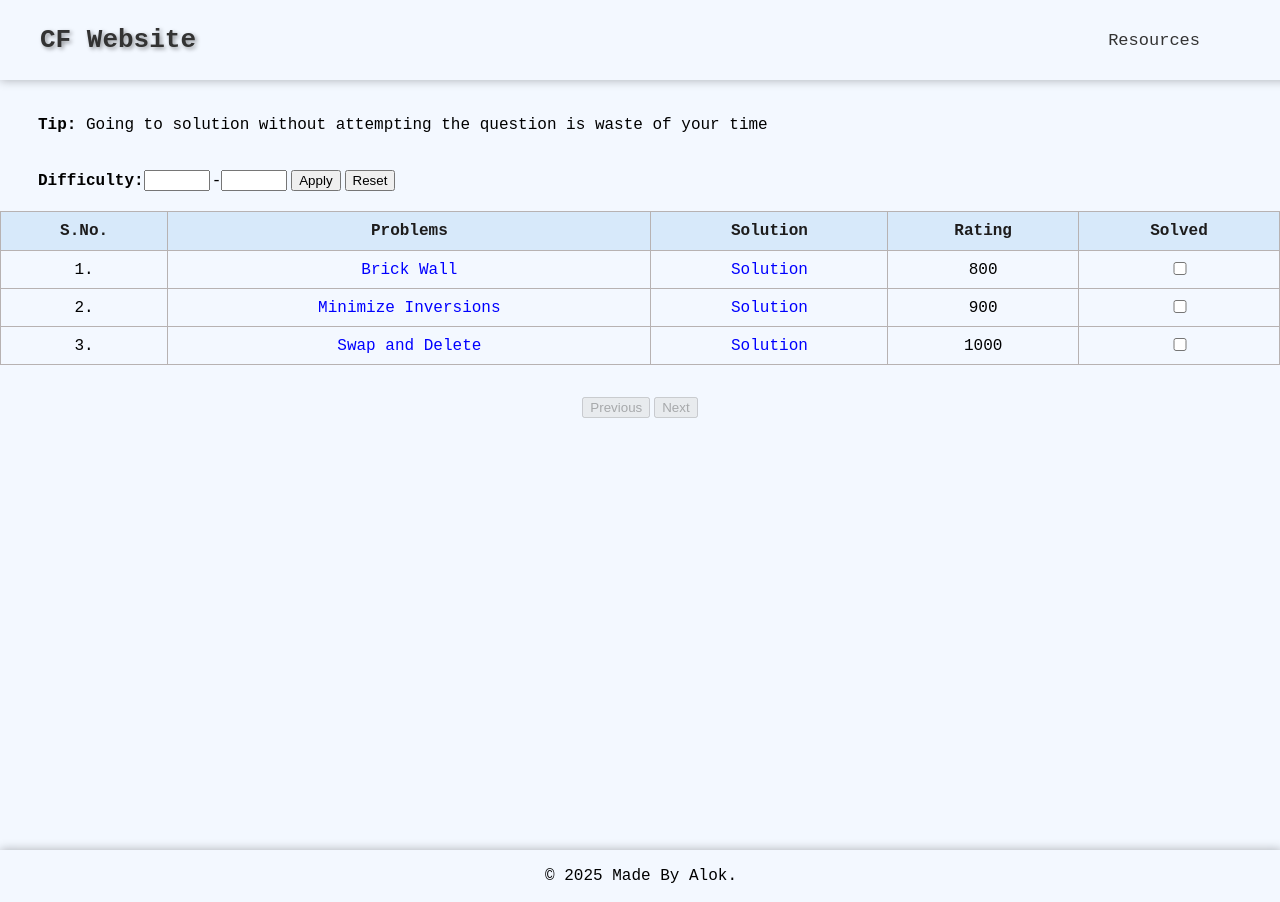
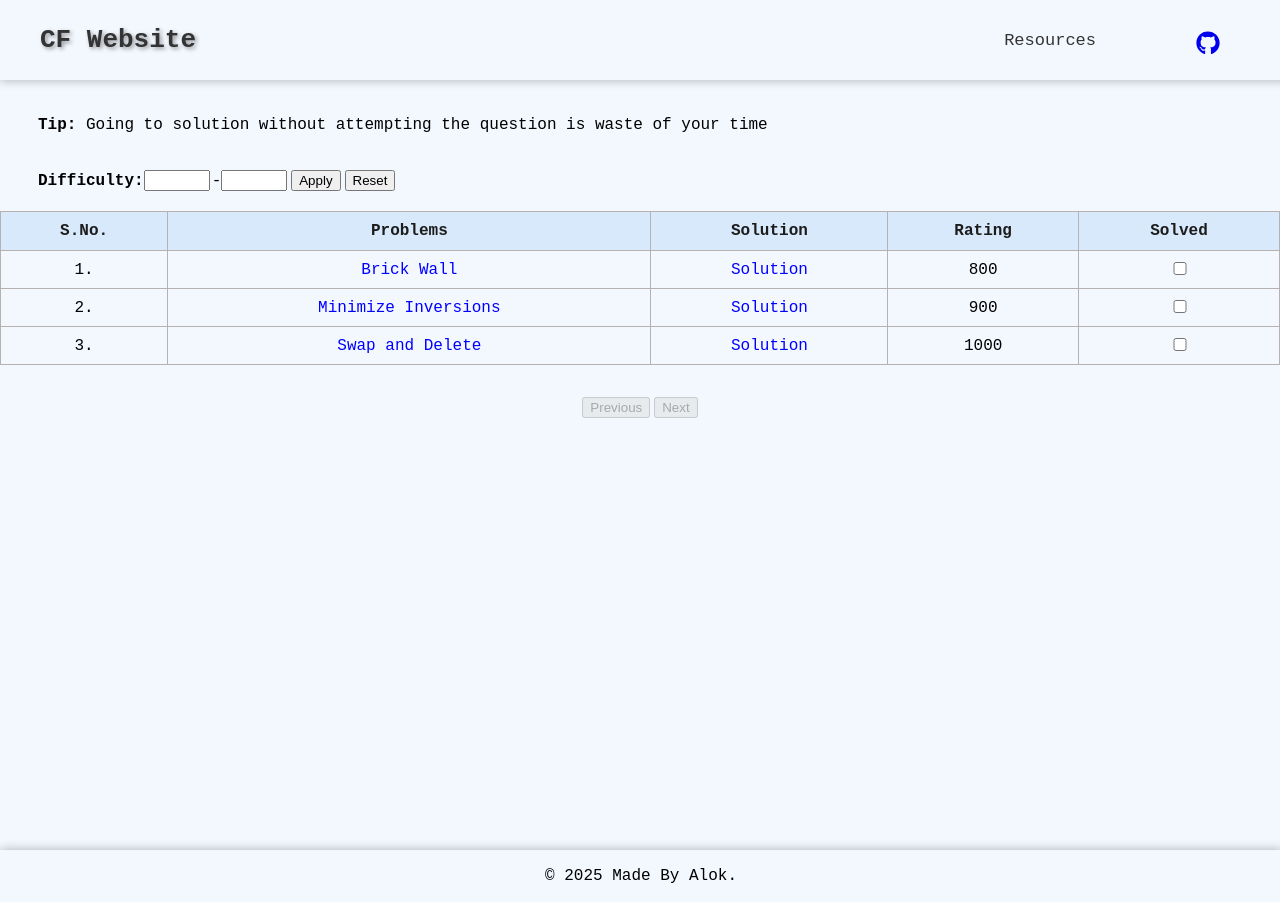
Before and after one commit to Alokzh/CF-Website, a React (Vite) app: page / in a window 1280 px wide. Built offline with nearby package versions, Linux system fonts and the light colour scheme.

Commit message:
Added Github icon in Navbar

```diff
--- a/src/App.css
+++ b/src/App.css
@@ -45,6 +45,13 @@ body {
   font-size: 17px;
   margin-left: auto;
   margin-right: 100px;
+}
+
+.navbar .github-icon {
+  cursor: pointer;
+  font-size: 24px;
+  margin-right: 80px;
+  padding-top: 12px;
 }
 
 .container {
--- a/src/components/Navbar.tsx
+++ b/src/components/Navbar.tsx
@@ -1,3 +1,4 @@
+import { FaGithub } from "react-icons/fa";
 import { useNavigate } from "react-router-dom";
 
 const Navbar: React.FC = () => {
@@ -11,6 +12,11 @@ const Navbar: React.FC = () => {
             <div className="links">
                 <p onClick={() => navigate("/resources")}>Resources</p>
             </div>
+            <div className="github-icon">
+                <a href="https://github.com/Alokzh/CF-Website">
+                    <FaGithub />
+                </a>
+            </div>
         </nav>
     );
 };
```
Lines whose indentation alone changed are shown as unchanged.
